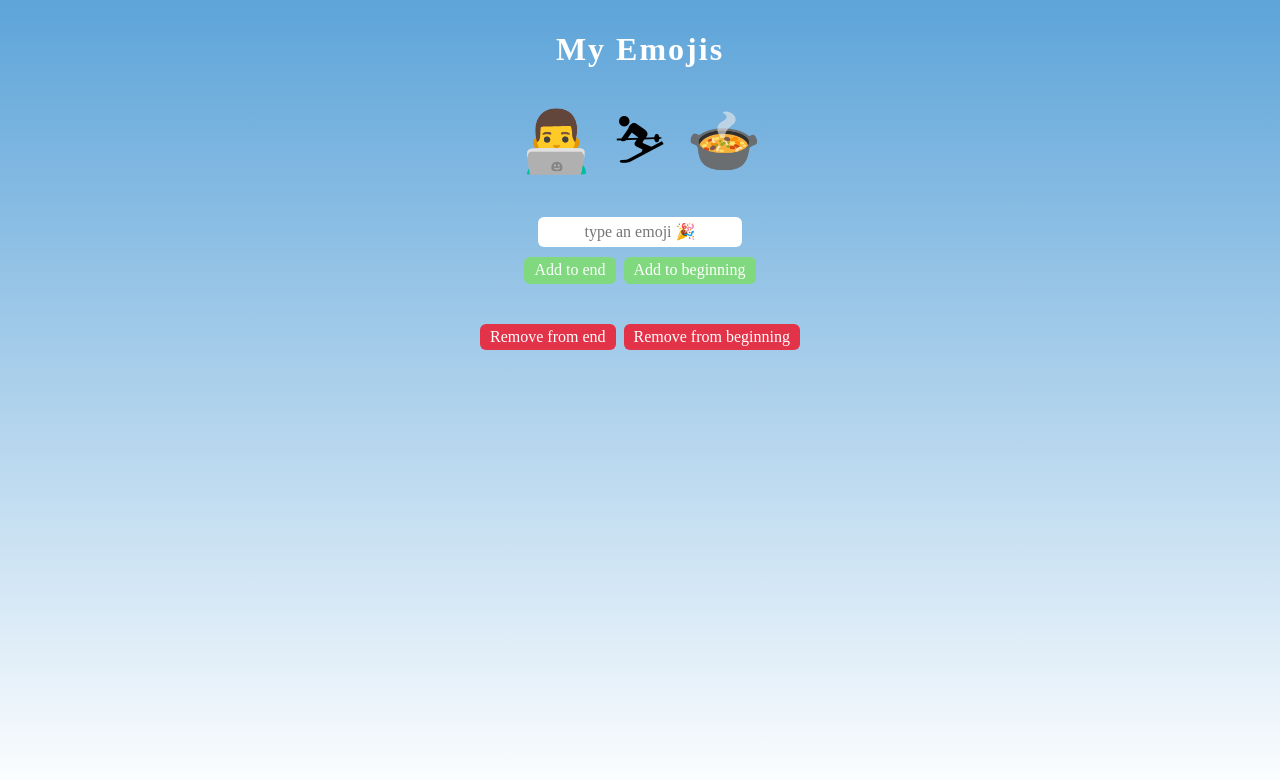
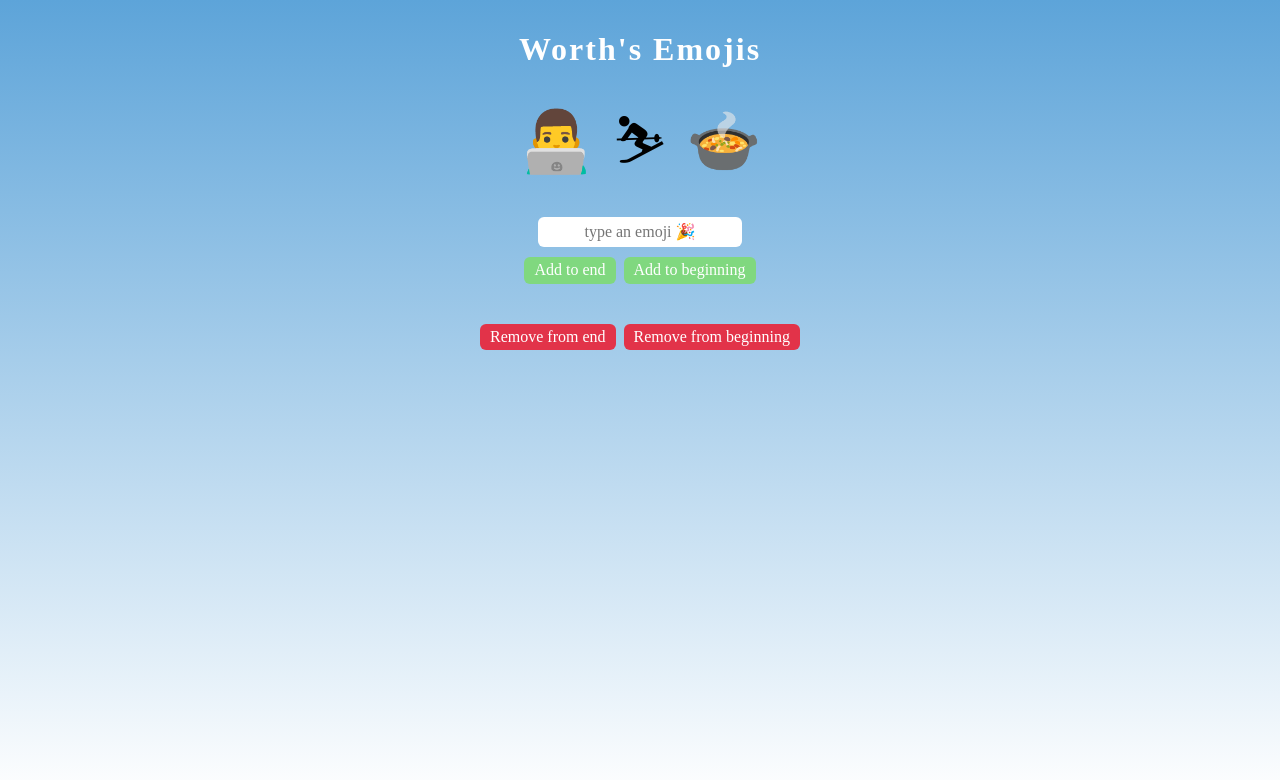
Before and after one commit to worthpayton/emoji-app, a plain HTML site: page index.html in a window 1280 px wide. Drawn offline with nearby package versions, Linux system fonts and the light colour scheme; a web font is replaced by a local one.

Commit message:
Update index.html
Changed title of webpage

```diff
--- a/index.html
+++ b/index.html
@@ -4,7 +4,7 @@
         <link href="https://fonts.googleapis.com/css2?family=Baloo&display=swap" rel="stylesheet">
     </head>
     <body>
-        <h1>My Emojis</h1>
+        <h1>Worth's Emojis</h1>
         <div id="emoji-container"></div>
         <input type="text" id="emoji-input" placeholder="type an emoji 🎉">
         <div class="buttons-wrapper">
```
